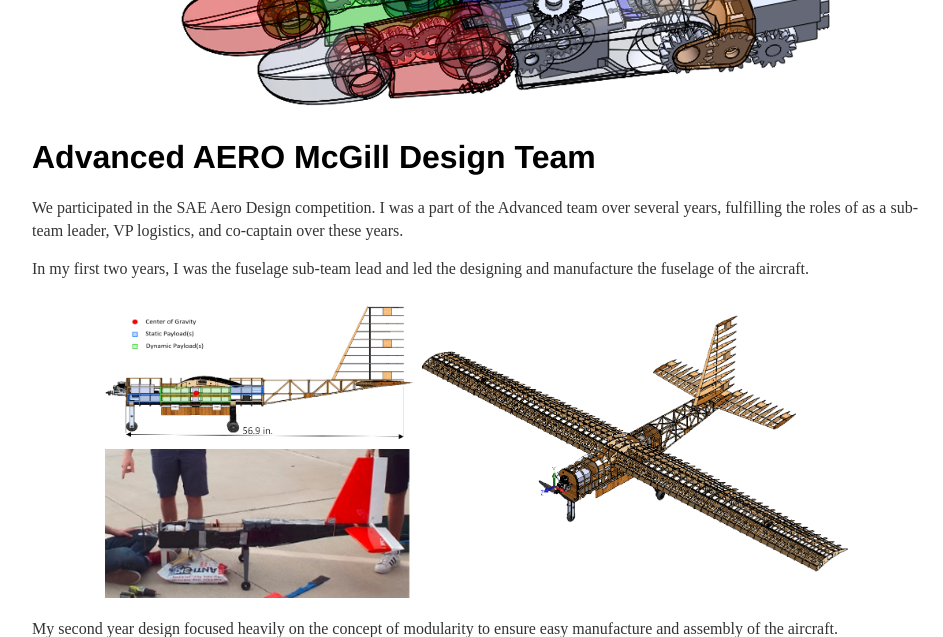
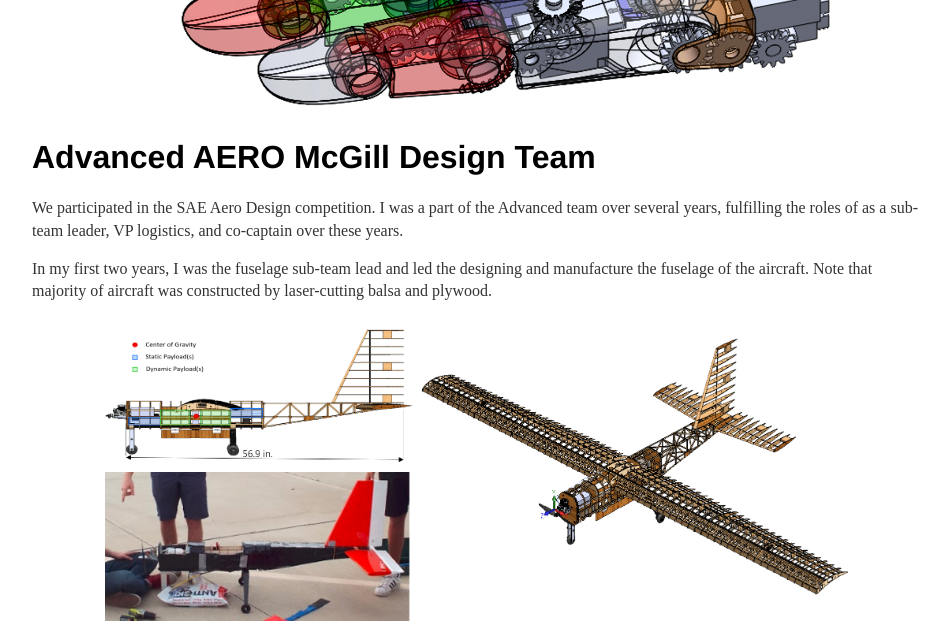
Before and after one commit to wijayad/wijayad.github.io, a Jekyll site: the page built from Projects/index.md, in a window 1280 px wide and 1400 px high, scrolled down 1961 px, cut to the strip 0-637 px from the top of the window. Shown: the whole strip, without its empty margins (160-1103 px from the left). Built offline with Jekyll 4.4.1, drawn with Linux system fonts in a browser that asks for light colours; some of the changed text lies outside the part shown.

Commit message:
Update index.md

```diff
--- a/Projects/index.md
+++ b/Projects/index.md
@@ -30,13 +30,13 @@
 
 We participated in the SAE Aero Design competition. I was a part of the Advanced team over several years, fulfilling the roles of as a sub-team leader, VP logistics, and co-captain over these years.
 
-In my first two years, I was the fuselage sub-team lead and led the designing and manufacture the fuselage of the aircraft.
+In my first two years, I was the fuselage sub-team lead and led the designing and manufacture the fuselage of the aircraft. Note that majority of aircraft was constructed by laser-cutting balsa and plywood.
 <center><img src="/files/AERO1.png" alt="title" width = "750"/></center>
 
 My second year design focused heavily on the concept of modularity to ensure easy manufacture and assembly of the aircraft.
 <center><img src="/files/AERO2.png" alt="title" width = "750"/></center>
 
-Following that, I served as the co-captain of the team, guiding design and construction of the vehicle.
+Following that, I served as the co-captain of the team, guiding design and construction of the vehicle, specifically focusing on the blended wing-body concept. We also investigated the possibility of using a foam construction (rather than balsa) to speed up construction.
 <center><img src="/files/AERO3.png" alt="title" width = "750"/></center>
 
 # Optically Pumped Magnetometer (OPM) “Helmet” System
```
